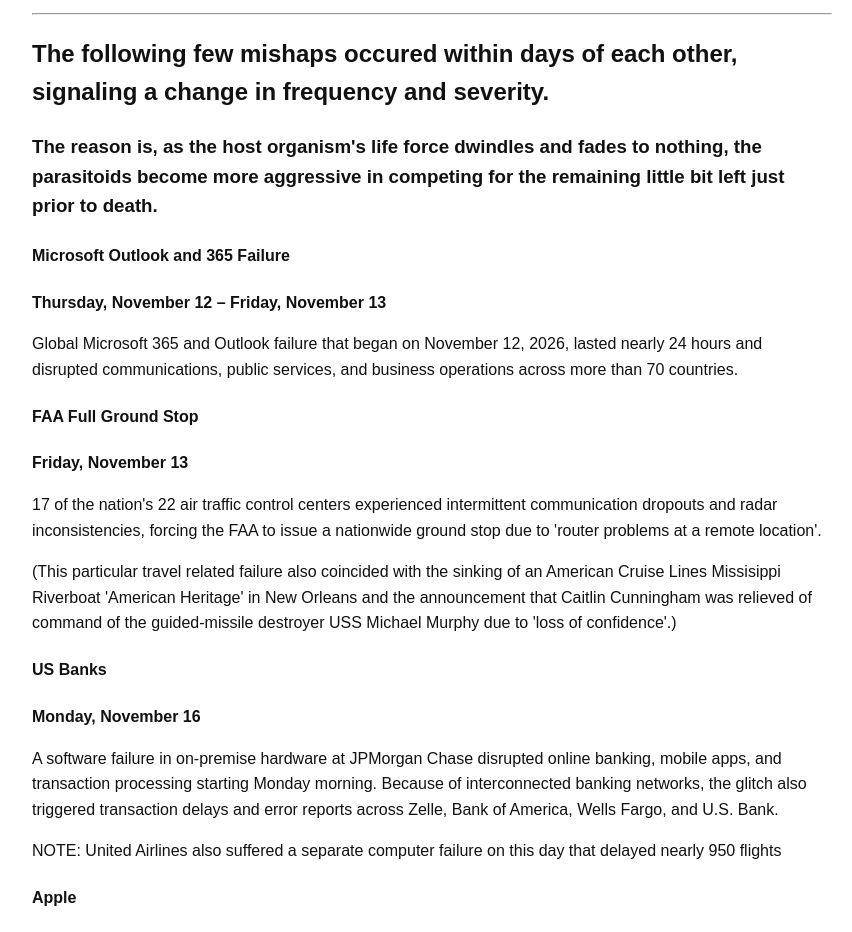
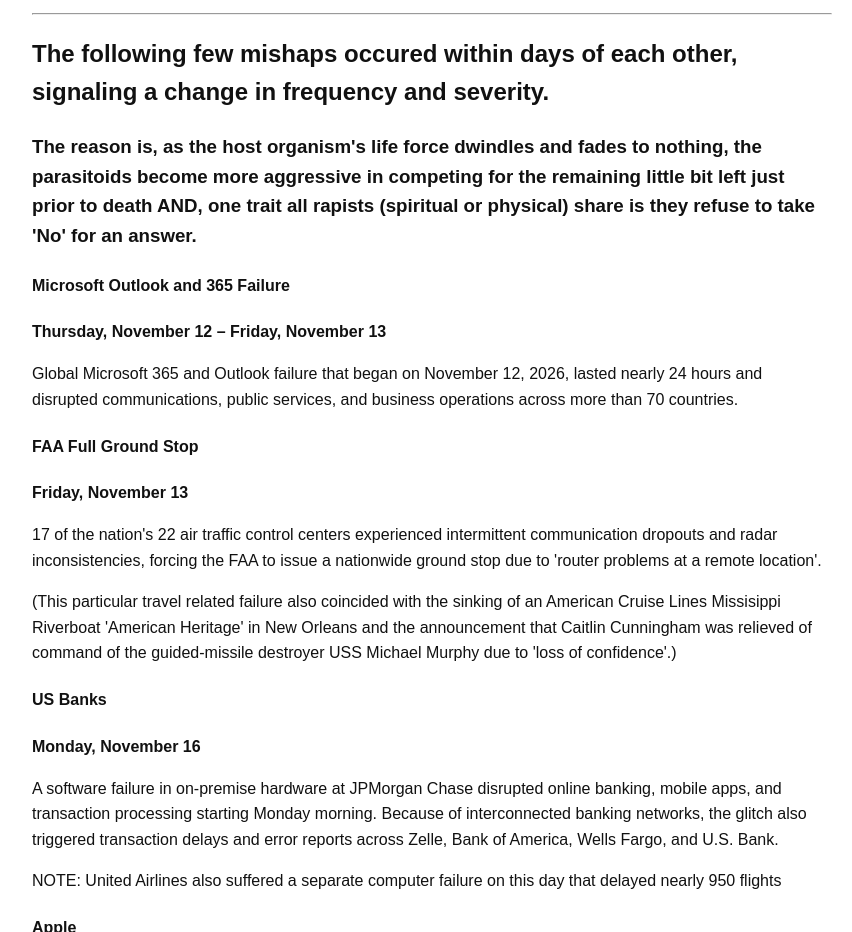
Before and after one commit to RaphaelAsanti/the-orphan, a plain HTML site: page index.html in a window 1280 px wide. Shown: the part 9043-9975 px from the top of the page, without its empty margins (208-1060 px from the left). Drawn offline with Linux system fonts and the light colour scheme.

Commit message:
Enhance h3 content with additional details
Updated the h3 element to include additional context about parasitoids and a comparison to rapists.

```diff
--- a/index.html
+++ b/index.html
@@ -552,7 +552,7 @@ Spam bots began posting under names such as “Timmy,” “Ren,” “Jackie,
   </p>
     <hr>
 <h2>The following few mishaps occured within days of each other, signaling a change in frequency and severity.</2>
-    <h3>The reason is, as the host organism's life force dwindles and fades to nothing, the parasitoids become more aggressive in competing for the remaining little bit left just prior to death.</h3>
+    <h3>The reason is, as the host organism's life force dwindles and fades to nothing, the parasitoids become more aggressive in competing for the remaining little bit left just prior to death AND, one trait all rapists (spiritual or physical) share is they refuse to take 'No' for an answer.</h3>
 
          <article>
     <h4>Microsoft Outlook and 365 Failure</h4>
```
